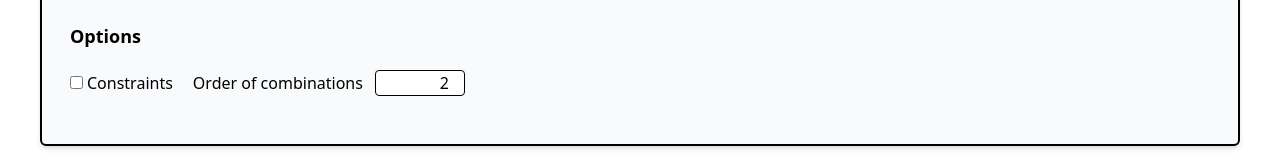
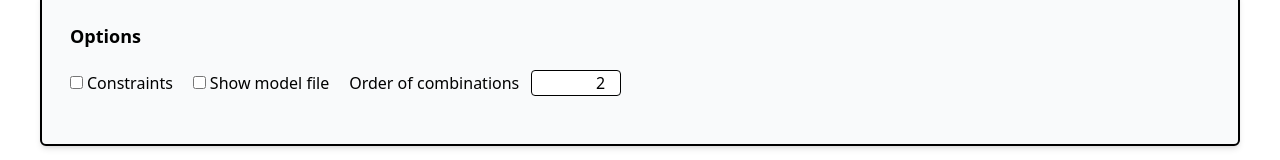
Before and after one commit to takeyaqa/PictRider, a React (Vite) app: page / in a window 1280 px wide. Shown: the part 548-708 px from the top of the page. Built offline with nearby package versions, Linux system fonts and the light colour scheme; no server answers.

Commit message:
feat: add model file display option and update related components (#96)

```diff
--- a/src/components/OptionsArea.tsx
+++ b/src/components/OptionsArea.tsx
@@ -3,7 +3,7 @@ import { PictConfig } from '../types'
 interface OptionsAreaProps {
   config: PictConfig
   handleChangeConfig: (
-    type: 'enableConstraints' | 'orderOfCombinations',
+    type: 'enableConstraints' | 'showModelFile' | 'orderOfCombinations',
     e?: React.ChangeEvent<HTMLInputElement>,
   ) => void
 }
@@ -29,6 +29,21 @@ function OptionsArea({ config, handleChangeConfig }: OptionsAreaProps) {
           </label>
         </div>
         <div>
+          <label className="cursor-pointer" htmlFor="show-model-file-button">
+            <input
+              type="checkbox"
+              className="mr-1 cursor-pointer rounded"
+              id="show-model-file-button"
+              autoComplete="off"
+              checked={config.showModelFile}
+              onChange={() => {
+                handleChangeConfig('showModelFile')
+              }}
+            />
+            Show model file
+          </label>
+        </div>
+        <div>
           <label htmlFor="order-of-combinations">
             Order of combinations
             <input
--- a/src/components/ResultArea.tsx
+++ b/src/components/ResultArea.tsx
@@ -1,4 +1,4 @@
-import { PictOutput } from '../types'
+import { PictConfig, PictOutput } from '../types'
 
 function createCsvContent(output: PictOutput) {
   const headerRow = output.header.map((h) => `"${h.name}"`).join(',')
@@ -17,10 +17,11 @@ function createTsvContent(output: PictOutput) {
 }
 
 interface ResultAreaProps {
+  config: PictConfig
   output: PictOutput | null
 }
 
-function ResultArea({ output }: ResultAreaProps) {
+function ResultArea({ config, output }: ResultAreaProps) {
   function handleDownload(type: 'csv' | 'tsv') {
     if (!output) {
       return
@@ -47,8 +48,25 @@ function ResultArea({ output }: ResultAreaProps) {
     return null
   }
 
+  let modelFile = <></>
+  if (config.showModelFile) {
+    modelFile = (
+      <div>
+        <h2 className="text-xl font-bold" id="model_label">
+          Model File
+        </h2>
+        <div>
+          <pre className="my-3 rounded-md border-2 bg-white p-4 font-mono">
+            {output.modelFile}
+          </pre>
+        </div>
+      </div>
+    )
+  }
+
   return (
     <section className="mx-2 mb-10 rounded-md border-2 bg-gray-50 p-7 shadow-md md:mx-10">
+      {modelFile}
       <div className="mb-4 flex items-center justify-between">
         <h2 className="text-xl font-bold" id="result_heading">
           Result
--- a/src/pages/AppMain.tsx
+++ b/src/pages/AppMain.tsx
@@ -89,6 +89,7 @@ function AppMain({ pictRunnerInjection }: AppMainProps) {
   const [constraintsError, setConstraintsError] = useState<string[]>([])
   const [config, setConfig] = useState<PictConfig>({
     enableConstraints: false,
+    showModelFile: false,
     orderOfCombinations: 2,
   })
   const [output, setOutput] = useState<PictOutput | null>(null)
@@ -185,13 +186,17 @@ function AppMain({ pictRunnerInjection }: AppMainProps) {
   }
 
   function handleChangeConfig(
-    type: 'enableConstraints' | 'orderOfCombinations',
+    type: 'enableConstraints' | 'showModelFile' | 'orderOfCombinations',
     e?: React.ChangeEvent<HTMLInputElement>,
   ) {
     const newConfig = { ...config }
     switch (type) {
       case 'enableConstraints': {
         newConfig.enableConstraints = !config.enableConstraints
+        break
+      }
+      case 'showModelFile': {
+        newConfig.showModelFile = !config.showModelFile
         break
       }
       case 'orderOfCombinations': {
@@ -404,7 +409,7 @@ function AppMain({ pictRunnerInjection }: AppMainProps) {
           }),
         }
       })
-      setOutput({ header, body })
+      setOutput({ header, body, modelFile: output.modelFile })
       setErrorMessage('')
     } catch (e) {
       if (e instanceof Error) {
@@ -442,7 +447,7 @@ function AppMain({ pictRunnerInjection }: AppMainProps) {
         onClickRun={runPict}
       />
       <ErrorMessageArea message={errorMessage} />
-      <ResultArea output={output} />
+      <ResultArea config={config} output={output} />
     </main>
   )
 }
--- a/src/pict/pict-runner.ts
+++ b/src/pict/pict-runner.ts
@@ -65,7 +65,7 @@ export class PictRunner {
       .split('\n')
       .map((m) => m.split('\t'))
     this.stdoutCapture.clear()
-    return { header: out[0], body: out.slice(1) }
+    return { header: out[0], body: out.slice(1), modelFile: model }
   }
 }
 
--- a/src/pict/pict-types.ts
+++ b/src/pict/pict-types.ts
@@ -16,6 +16,7 @@ export interface Constraint {
 export interface Output {
   header: string[]
   body: string[][]
+  modelFile: string
 }
 
 export interface Options {
--- a/src/types.ts
+++ b/src/types.ts
@@ -21,9 +21,11 @@ export interface PictConstraint {
 export interface PictOutput {
   header: { id: number; name: string }[]
   body: { id: number; values: { id: number; value: string }[] }[]
+  modelFile: string
 }
 
 export interface PictConfig {
   enableConstraints: boolean
+  showModelFile: boolean
   orderOfCombinations: number
 }
```
Also changed, not shown: 1 other file (tests, documents, lock files or other folders).
